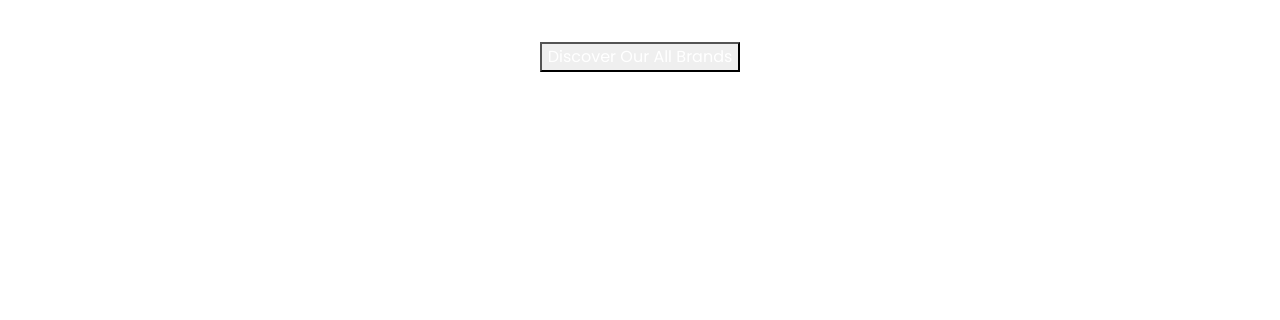
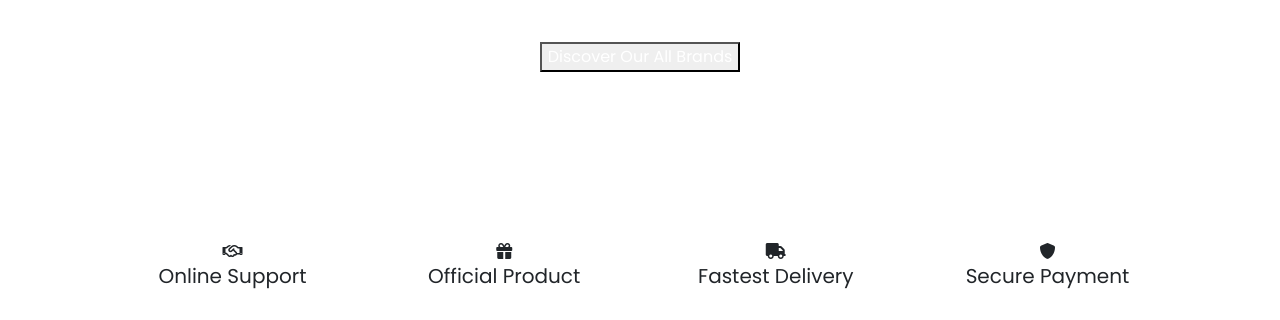
Before and after one commit to silpiakr/Tech-bd-website, a plain HTML site: page index.html in a window 1280 px wide. Shown: the part 6021-6341 px from the top of the page. Before the commit the page ends 6237 px from the top, so only its background shows below. Drawn offline with nearby package versions, Linux system fonts and the light colour scheme.

Commit message:
feature section

```diff
--- a/index.html
+++ b/index.html
@@ -865,3 +865,47 @@
             </div>
         </section>
         <!-- logo area end -->
+        <!-- feature section start -->
+        <section>
+            <div class="fe">
+                <div class="allfe">
+                    <div class="container text-center">
+                        <div class="row fee justify-content-evenly row-cols-2 row-cols-lg-5 g-2 g-lg-3">
+                            <div class="col">
+                                <div class="p-3 pt-4 ">
+                                    <div class="circle">
+                                        <i class="fa-regular fa-handshake"></i>
+                                        <h5 class="pb-2">Online Support</h5>
+                                    </div>
+                                </div>
+                            </div>
+                            <div class="col">
+                                <div class="p-3 pt-4 ">
+                                    <div class="circle">
+                                        <i class="fa-solid fa-gift"></i>
+                                        <h5 class="pb-2">Official Product</h5>
+                                    </div>
+                                </div>
+                            </div>
+                            <div class="col">
+                                <div class="p-3 pt-4 ">
+                                    <div class="circle">
+                                        <i class="fa-solid fa-truck"></i>
+                                        <h5 class="pb-2">Fastest Delivery</h5>
+                                    </div>
+                                </div>
+                            </div>
+                            <div class="col">
+                                <div class="p-3 pt-4 ">
+                                    <div class="circle">
+                                        <i class="fa-solid fa-shield"></i>
+                                        <h5 class="pb-2" >Secure Payment</h5>
+                                    </div>
+                                </div>
+                            </div>
+                        </div>
+                      </div>
+                </div>
+            </div>
+        </section>
+        <!-- feature section end -->
```
